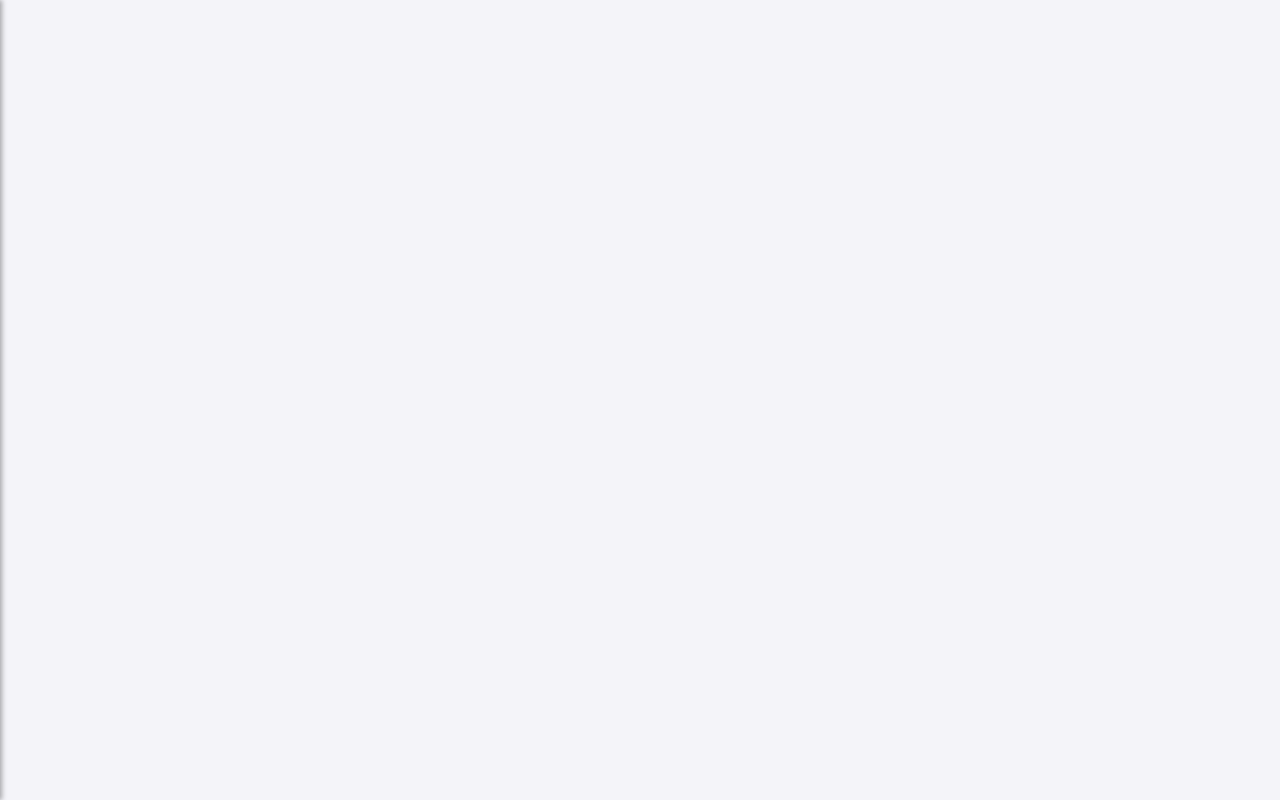
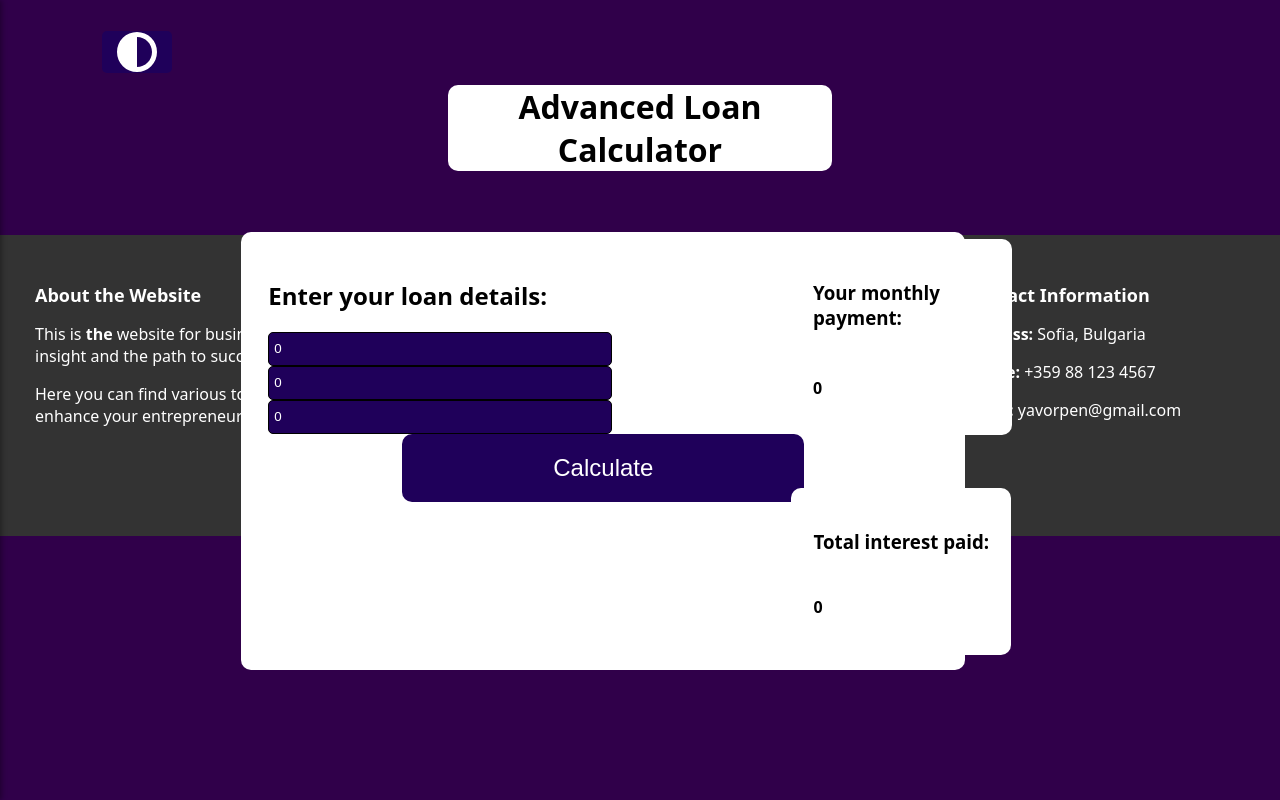
Before and after one commit to YavorPenev/Legends_HackTUES11, a React app in the folder Frontend/: page /calculator in a window 1280 px wide. Before the commit this address had no page. Built offline with nearby package versions, Linux system fonts and the light colour scheme; the HTML template or start-up script is replaced by a standard one.

Commit message:
pushing corrected calculator

```diff
--- a/Frontend/src/main.jsx
+++ b/Frontend/src/main.jsx
@@ -245,8 +245,8 @@
         <Router>
             <Routes>
                 <Route path="/" element={<Main />} />
-
-
+                <Route path="/calculator" element={<Calculator />} />
+                <Route path="/login" element={<Login />} />
             </Routes>
         </Router>
     );
```
